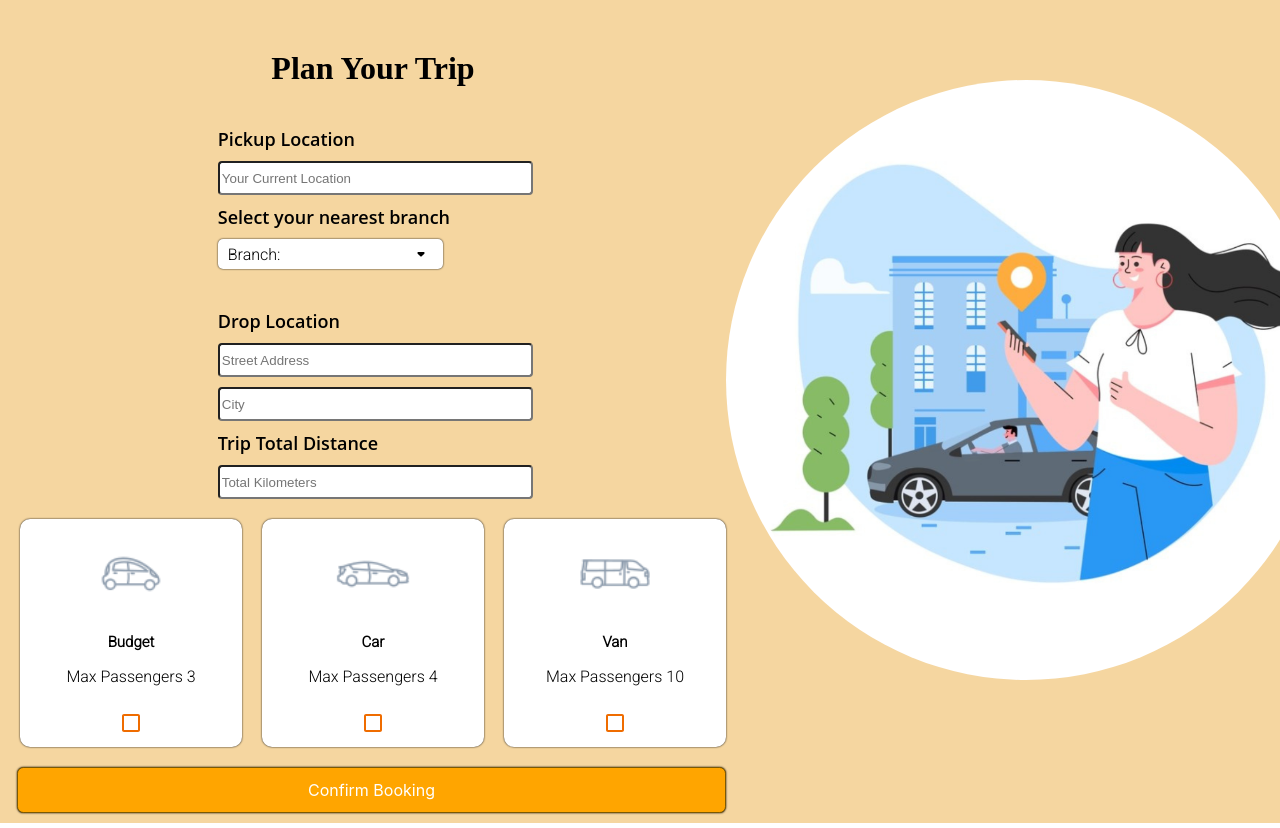
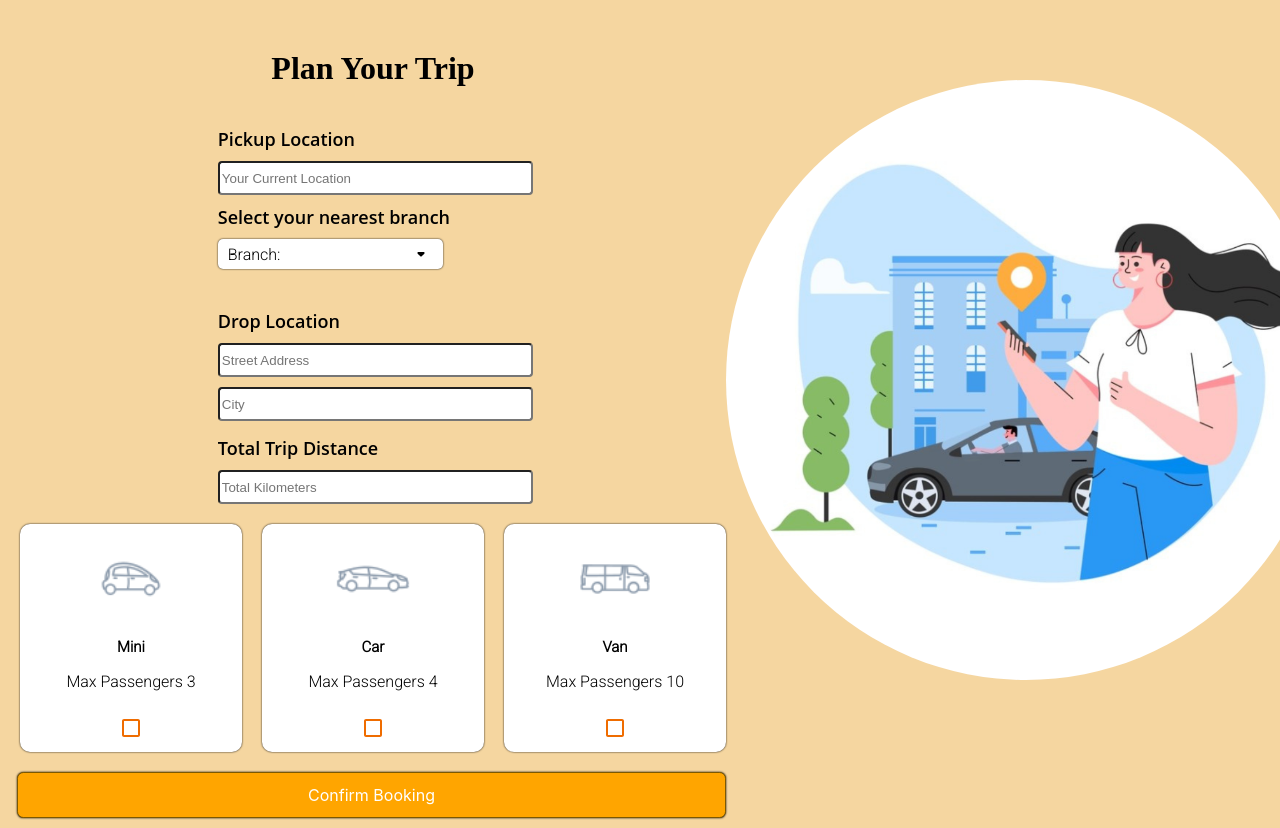
Before and after one commit to dvimukthi/cab-service-system, a React (Create React App) app: page /book in a window 1280 px wide. Shown: the top 828 px of the page. Built offline with nearby package versions, Linux system fonts and the light colour scheme; a web font is replaced by a local one.

Commit message:
BookingVehicles update

```diff
--- a/src/Components/BookingComponent/BookingBody/BookingBody.js
+++ b/src/Components/BookingComponent/BookingBody/BookingBody.js
@@ -56,10 +56,10 @@ function BookingBody() {
               />
               <label
                 style={{
-                  marginTop: "10px",
+                  marginTop: "15px",
                 }}
               >
-                Trip Total Distance
+                Total Trip Distance
               </label>
               <input
                 type="number"
--- a/src/Components/BookingComponent/BookingBody/BookingVehicles.js
+++ b/src/Components/BookingComponent/BookingBody/BookingVehicles.js
@@ -16,7 +16,7 @@ function BookingVehicles() {
           <img src={BUDGETIMG} alt="" width="80" height="80" style={{}} />
         </div>
         <div className="Vehicle__Checkbox">
-          <h3>Budget</h3>
+          <h3>Mini</h3>
           <p>Max Passengers 3</p>
           <Checkbox
             {...label}
```
Also changed, not shown: src/Components/BookingComponent/BookingBody/BookingBody.css (line endings or trailing spaces).
